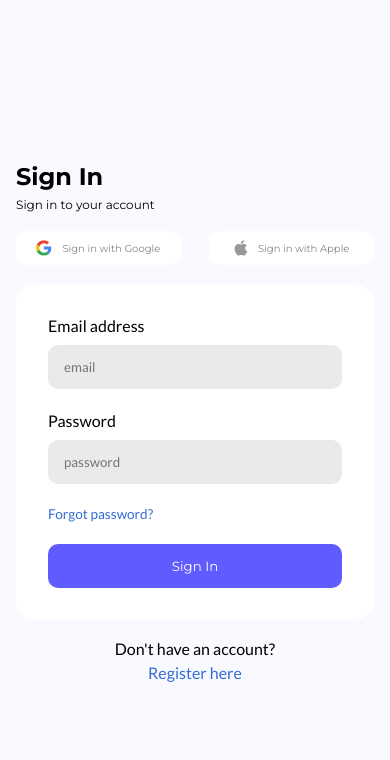
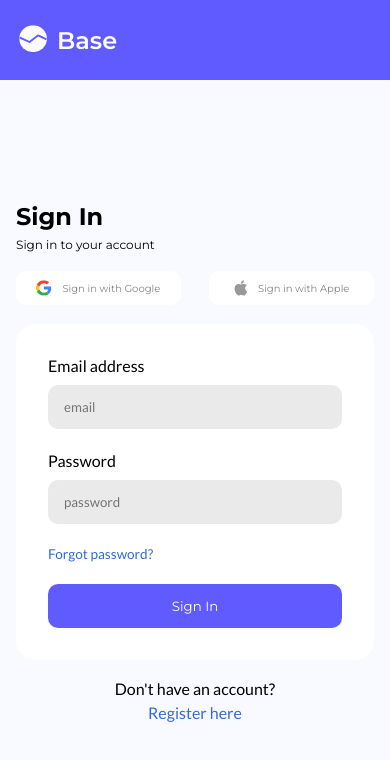
Before and after one commit to mohitkr07/open-in-app, a React (Create React App) app: page / in a window 390 px wide. Shown: the top 760 px of the page. Built offline with nearby package versions, Linux system fonts and the light colour scheme.

Commit message:
made responsive

```diff
--- /dev/null
+++ b/src/components/mobilenav1/MobileNav1.jsx
@@ -0,0 +1,18 @@
+import styles from "./MobileNav1.module.css";
+import Icons from "../../constants/Icons";
+
+const MobileNav1 = () => {
+  return (
+    <div className={styles.container}>
+      <div className={styles["logo-container"]}>
+        <div className={styles["logo"]}>
+          <img src={Icons.WhiteCircle} />
+          <img src={Icons.ZigZag} />
+        </div>
+        <p>Base</p>
+      </div>
+    </div>
+  );
+};
+
+export default MobileNav1;
--- /dev/null
+++ b/src/components/mobilenav1/MobileNav1.module.css
@@ -0,0 +1,50 @@
+:root {
+  --PRIMARY: #605bff;
+  --SECONDARY: #999999;
+  --PRIMARY_TEXT: #000000;
+  --SECONDARY_TEXT: #858585;
+  --LINK: #346bd4;
+  --ALERT_RED: #d33030;
+  --LIGHT_GOHAN: #ffffff;
+  --BG_COLOR: #f8faff;
+  --FIELD_COLOR: #eaeaea;
+}
+
+.container {
+  width: 100%;
+  height: 5rem;
+  background-color: var(--PRIMARY);
+  display: flex;
+  align-items: center;
+  padding: 1.25rem;
+}
+.logo-container {
+  display: flex;
+  align-items: center;
+  gap: 11px;
+}
+.logo {
+  position: relative;
+  align-self: flex-start;
+  height: 26px;
+  width: 26px;
+}
+.logo img {
+  width: 106%;
+  position: absolute;
+  top: 50%;
+  left: 50%;
+  transform: translate(-50%, -50%);
+}
+
+.logo-container p {
+  font-size: 1.5rem;
+  color: var(--LIGHT_GOHAN);
+  font-weight: 600;
+}
+
+@media screen and (min-width: 768px) {
+  .container {
+    display: none;
+  }
+}
--- a/src/screens/authScreen/AuthScreen.jsx
+++ b/src/screens/authScreen/AuthScreen.jsx
@@ -1,8 +1,11 @@
 import styles from "./AuthScreen.module.css";
 import Icons from "../../constants/Icons";
+import MobileNav1 from "../../components/mobilenav1/MobileNav1";
+
 const AuthScreen = () => {
   return (
     <div className={styles.container}>
+      <MobileNav1 />
       <div className={styles["link-container"]}>
         <div className={styles["logo"]}>
           <img src={Icons.WhiteCircle} />
--- a/src/screens/authScreen/AuthScreen.module.css
+++ b/src/screens/authScreen/AuthScreen.module.css
@@ -232,6 +232,7 @@
   .container {
     background-image: none;
     background-color: var(--BG_COLOR);
+    flex-direction: column;
   }
   .link-container {
     display: none;
```
Also changed, not shown: src/components/mobilenav2/MobileNav2.jsx (added), src/components/mobilenav2/MobileNav2.module.css (added).
